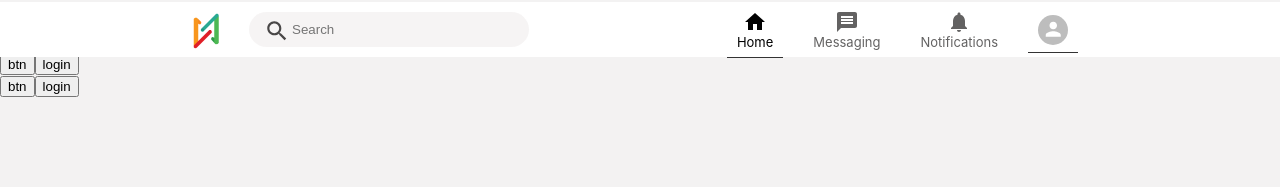
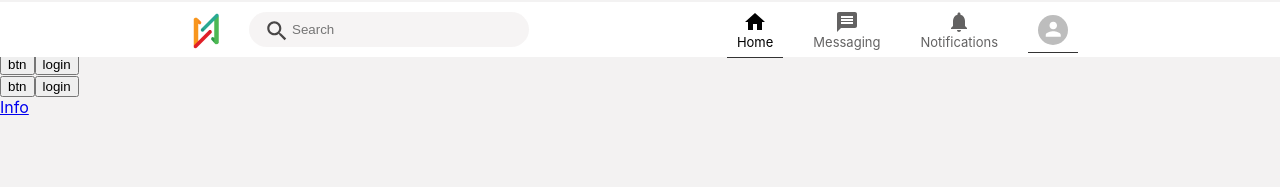
Before and after one commit to Ekansh-Bhushan/skillop, a React (Create React App) app: page /auth in a window 1280 px wide. Shown: the top 187 px of the page. Built offline with nearby package versions, Linux system fonts and the light colour scheme; no server answers; the database is empty.

Commit message:
info page fixedand connected to firebase

```diff
--- a/src/App.js
+++ b/src/App.js
@@ -2,7 +2,7 @@ import React, { useEffect } from 'react';
 import Header from './Header';
 import { useDispatch, useSelector } from 'react-redux';
 import { getMyInfo } from './redux/slices/userConfigSlice';
-import { Link, Route, Routes } from "react-router-dom";
+import {  Link, Route, Routes } from "react-router-dom";
 import RequireUser from './app/RequireUser';
 import Home from './app/Home';
 import NotLoggedIn from './app/NotLoggedIn';
@@ -21,26 +21,13 @@ function App() {
   const dispatch = useDispatch();
 
 
-  // useEffect(() => {
-  //   try {
-
-  //     setCurUser(user)
-  //     createUser({ user: curUser });
-  //   } catch (e) {
-
-  //   }
-
-
-  // }, [user, curUser])
 
   useEffect(() => {
     dispatch(getMyInfo())
 
 
   }, [dispatch])
-  useEffect(() => {
 
-  }, [myProfile])
 
 
 
@@ -65,10 +52,9 @@ function App() {
 
       </Route>
 
-      {/* <Route path="/auth" element={<Auth />} /> */}
     </Routes>
     <Auth />
-    {/* <Link to={`/profile/${getItem(EMAIL_KEY)}/info`}>Info</Link> */}
+    <Link to={`/profile/${getItem(EMAIL_KEY)}/info`}>Info</Link>
 
 
 
```
Also changed, not shown: src/app/Auth.js (+2 -7 lines).
